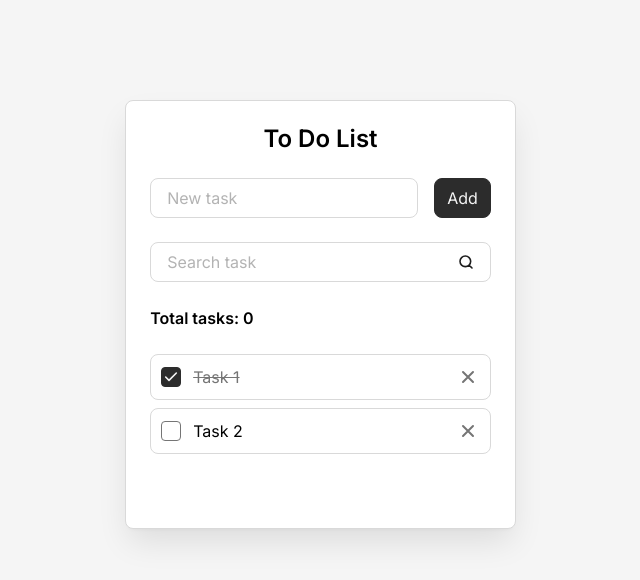
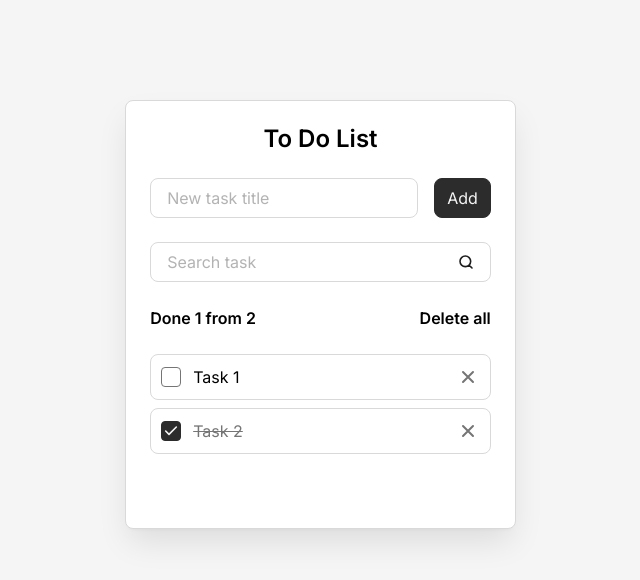
Before and after one commit to Scorabey/React-To-Do-List, a React (Vite) app: page / in a window 1280 px wide. Shown: the top 580 px of the page, without its empty margins (312-952 px from the left). Built offline with nearby package versions, Linux system fonts and the light colour scheme.

Commit message:
learn props

```diff
--- a/src/App.jsx
+++ b/src/App.jsx
@@ -2,7 +2,9 @@ import ToDo from "./components/ToDo"
 
 const App = () => {
   return (
+    <>
     <ToDo />
+    </>
   )
 }
 
--- a/src/components/ToDo.jsx
+++ b/src/components/ToDo.jsx
@@ -4,14 +4,19 @@ import ToDoInfo from "./toDoInfo/ToDoInfo"
 import ToDoList from "./toDoList/ToDoList"
 
 export default function ToDo() {
+    const tasks = [
+        {id: 'task-1', title: 'Task 1', isDone: false},
+        {id: 'task-2', title: 'Task 2', isDone: true}
+    ]
+
     return (
         <>
         <div className="todo">
             <h1 className="todo__title">To Do List</h1>
             <AddTaskForm />
             <SearchTaskForm />
-            <ToDoInfo />
-            <ToDoList />
+            <ToDoInfo total={tasks.length} done={tasks.filter(({isDone}) => isDone).length} />
+            <ToDoList tasks={tasks} />
         </div>
         </>
     )
--- a/src/components/addTaskForm/AddTaskForm.jsx
+++ b/src/components/addTaskForm/AddTaskForm.jsx
@@ -1,12 +1,12 @@
 import Field from "../field/Field"
-import AddButton from "../buttons/add/button"
+import Button from "../buttons/add/button"
 
 export default function AddTaskForm() {
     return (
         <>
         <form className="todo__form">
-            <Field />
-            <AddButton />
+            <Field className="todo__field" label="New task title" id="new-task" />
+            <Button type="submit">Add</Button>
         </form>
         </>
     )
--- a/src/components/buttons/add/button.jsx
+++ b/src/components/buttons/add/button.jsx
@@ -1,7 +1,14 @@
-export default function AddButton() {
+export default function Button(props) {
+
+    const {
+        className = '',
+        type = 'button',
+        children,
+    } = props
+
     return (
         <>
-        <button className="button" type="submit">Add</button>
+        <button className={`button ${className}`} type={type}>{children}</button>
         </>
     )
 }
--- a/src/components/field/Field.jsx
+++ b/src/components/field/Field.jsx
@@ -1,18 +1,27 @@
-export default function Field() {
+export default function Field(props) {
+
+    const {
+      className = '',
+      id,
+      label,
+      type = 'text'
+    } = props
+
     return (
         <>
-        <div className="todo__field field">
+        <div className={`field ${className}`}>
           <label
             className="field__label"
-            htmlFor="new-task"
+            htmlFor={`${id}`}
           >
-            New task
+            {label}
           </label>
           <input
             className="field__input"
-            id="new-task"
+            id={`${id}`}
             placeholder=" "
             autoComplete="off"
+            type={type}
           />
         </div>
         </>
--- a/src/components/searchTaskForm/SearchTaskForm.jsx
+++ b/src/components/searchTaskForm/SearchTaskForm.jsx
@@ -1,22 +1,10 @@
+import Field from "../field/Field"
+
 export default function SearchTaskForm() {
     return (
         <>
         <form className="todo__form">
-            <div className="todo__field field">
-            <label
-                className="field__label"
-                htmlFor="search-task"
-            >
-                Search task
-            </label>
-            <input
-                className="field__input"
-                id="search-task"
-                placeholder=" "
-                autoComplete="off"
-                type="search"
-            />
-            </div>
+            <Field className="todo__field" label="Search task" id="search-task" type="search" />
         </form>
         </>
     )
--- a/src/components/toDoInfo/ToDoInfo.jsx
+++ b/src/components/toDoInfo/ToDoInfo.jsx
@@ -1,9 +1,16 @@
-export default function ToDoInfo() {
+export default function ToDoInfo(props) {
+    const {
+        total,
+        done,
+    } = props
+
+    const hasTasks = total > 0
+
     return (
         <>
         <div className="todo__info">
-            <div className="todo__total-tasks">Total tasks: <span>0</span></div>
-            <button className="todo__delete-all-button" type="button">Delete all</button>
+            <div className="todo__total-tasks">Done {done} from {total}</div>
+            {hasTasks && (<button className="todo__delete-all-button" type="button">Delete all</button>)}
         </div>
         </>
     )
--- a/src/components/toDoItem/ToDoItem.jsx
+++ b/src/components/toDoItem/ToDoItem.jsx
@@ -1,18 +1,26 @@
-export default function ToDoItem() {
+export default function ToDoItem(props) {
+    const {
+      className = '',
+      id,
+      title,
+      isDone,
+    } = props
+
     return (
         <>
-        <li className="todo__item todo-item">
+        <li className={`todo-item ${className}`}>
           <input
             className="todo-item__checkbox"
-            id="task-1"
+            id={id}
             type="checkbox"
-            checked
+            checked={isDone}
+            readOnly
           />
           <label
             className="todo-item__label"
-            htmlFor="task-1"
+            htmlFor={id}
           >
-            Task 1
+            {title}
           </label>
           <button
             className="todo-item__delete-button"
--- a/src/components/toDoList/ToDoList.jsx
+++ b/src/components/toDoList/ToDoList.jsx
@@ -1,6 +1,10 @@
 import ToDoItem from "../toDoItem/ToDoItem"
 
-export default function ToDoList() {
+export default function ToDoList(props) {
+    const {
+        tasks,
+    } = props
+
     const hasTask = true
 
     if(!hasTask) {
@@ -10,41 +14,13 @@ export default function ToDoList() {
     return (
         <>
         <ul className="todo__list">
-            <ToDoItem />
-            <li className="todo__item todo-item">
-            <input
-                className="todo-item__checkbox"
-                id="task-2"
-                type="checkbox"
-            />
-            <label
-                className="todo-item__label"
-                htmlFor="task-2"
-            >
-                Task 2
-            </label>
-            <button
-                className="todo-item__delete-button"
-                aria-label="Delete"
-                title="Delete"
-            >
-                <svg
-                width="20"
-                height="20"
-                viewBox="0 0 20 20"
-                fill="none"
-                xmlns="http://www.w3.org/2000/svg"
-                >
-                <path
-                    d="M15 5L5 15M5 5L15 15"
-                    stroke="#757575"
-                    strokeWidth="2"
-                    strokeLinecap="round"
-                    strokeLinejoin="round"
+            {tasks.map((task) => (
+                <ToDoItem
+                    className="todo__item"
+                    key={task.id}
+                    {...task}
                 />
-                </svg>
-            </button>
-            </li>
+            ))}
         </ul>
         </>
     )
--- a/src/styles/components/todo.css
+++ b/src/styles/components/todo.css
@@ -44,11 +44,6 @@
   &:hover {
     color: var(--color-gray-4);
   }
-
-  &:not(.is-visible) {
-    opacity: 0;
-    visibility: hidden;
-  }
 }
 
 .todo__list,
```
